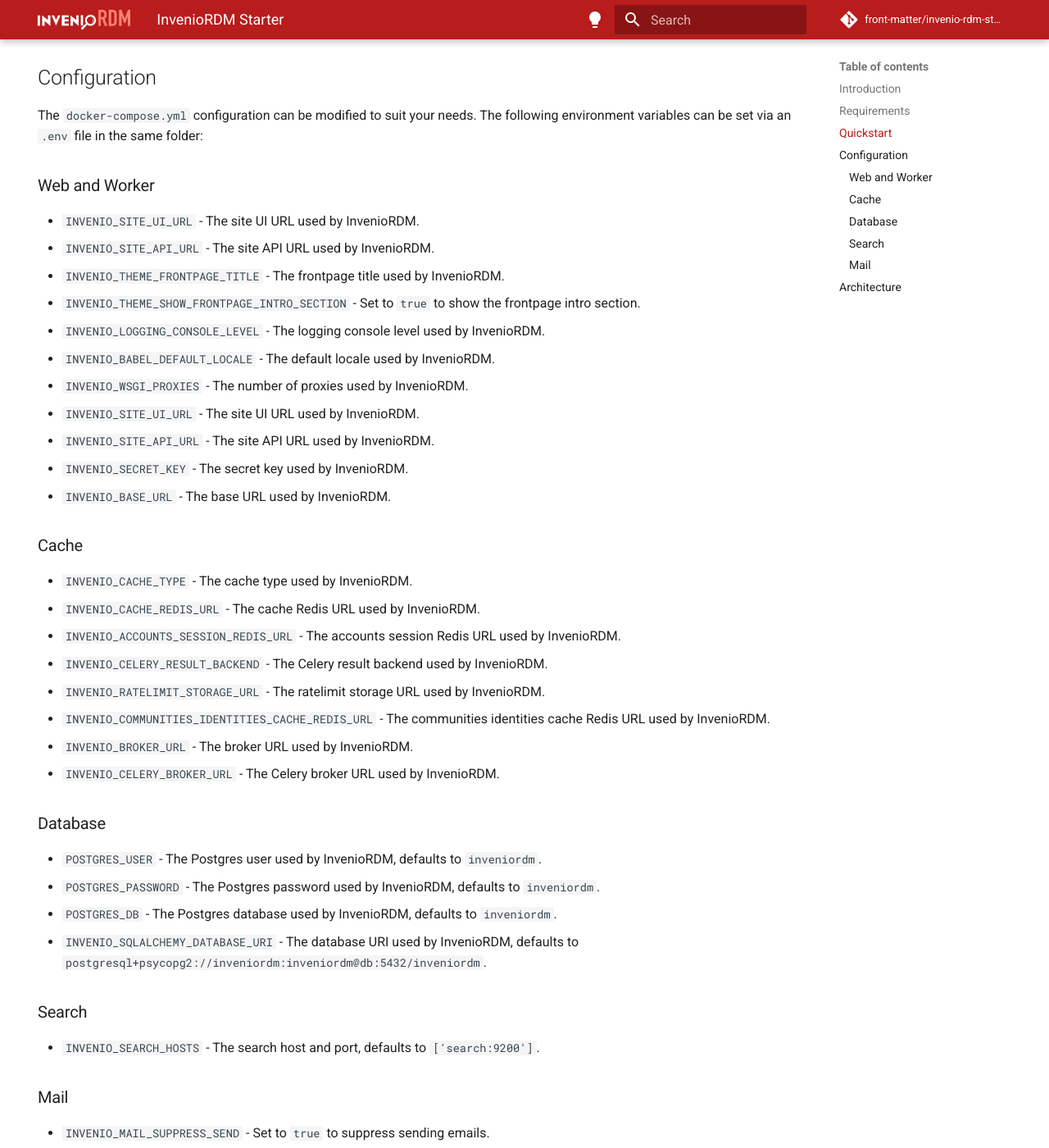
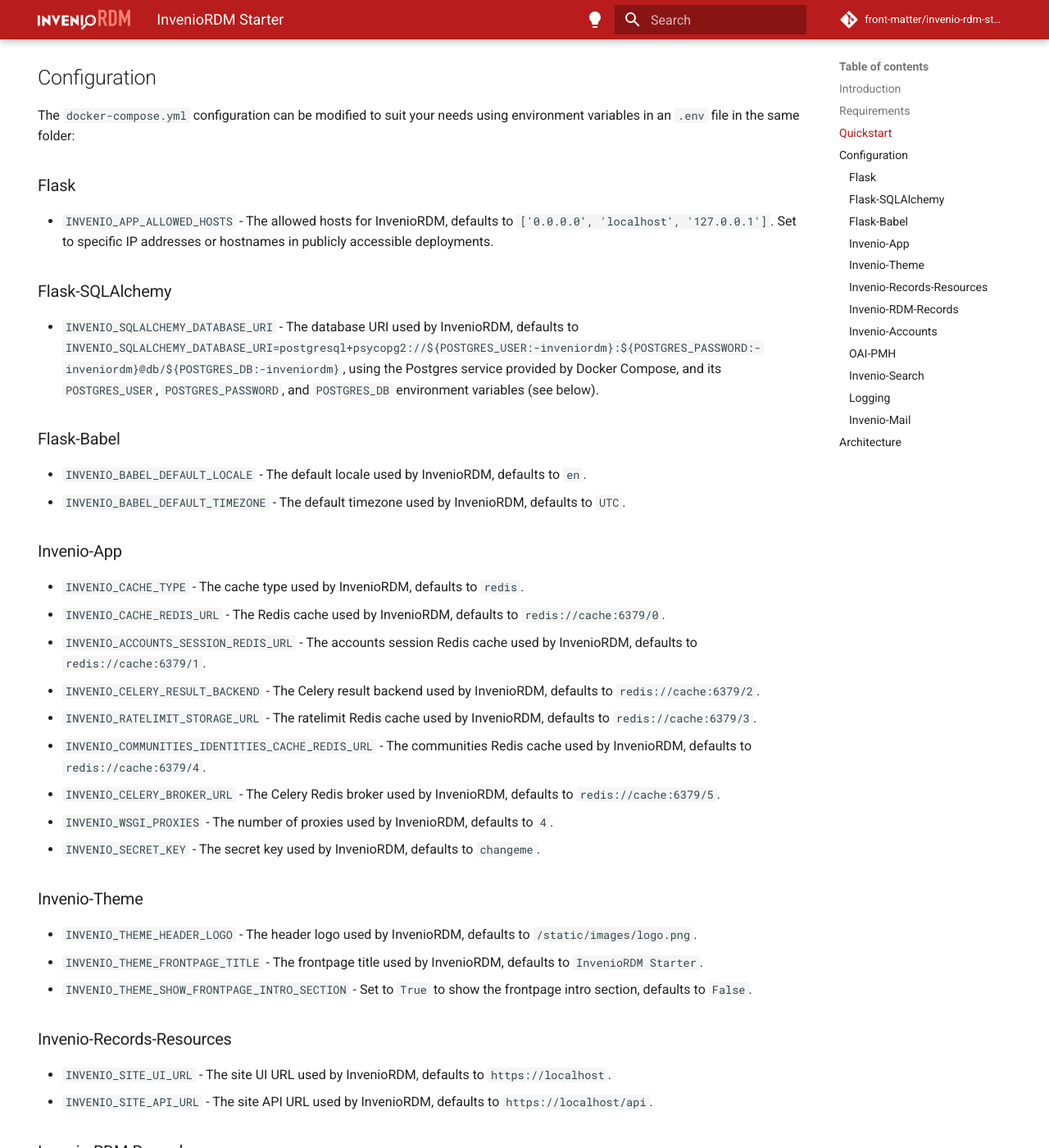
Before and after one commit to front-matter/invenio-rdm-starter, an MkDocs documentation site: the page built from docs/index.md, in a window 1280 px wide and 1400 px high, scrolled down 1453 px. Shown: the whole window at 82% size. Built offline with MkDocs 1.6.1 and Material for MkDocs 9.7.7, drawn with Linux system fonts in a browser that asks for light colours; comment, search, counter and statistics services are not loaded; some of the changed text lies outside the part shown.

Commit message:
update documentation of env variables.

```diff
--- a/docs/index.md
+++ b/docs/index.md
@@ -45,47 +45,78 @@
 
 ## Configuration
 
-The `docker-compose.yml` configuration can be modified to suit your needs. The following environment variables can be set via an `.env` file in the same folder:
+The `docker-compose.yml` configuration can be modified to suit your needs using environment variables in an `.env` file in the same folder:
 
-### Web and Worker
+### Flask
 
-* `INVENIO_SITE_UI_URL` - The site UI URL used by InvenioRDM.
-* `INVENIO_SITE_API_URL` - The site API URL used by InvenioRDM.
-* `INVENIO_THEME_FRONTPAGE_TITLE` - The frontpage title used by InvenioRDM.
-* `INVENIO_THEME_SHOW_FRONTPAGE_INTRO_SECTION` - Set to `true` to show the frontpage intro section.
-* `INVENIO_LOGGING_CONSOLE_LEVEL` - The logging console level used by InvenioRDM.
-* `INVENIO_BABEL_DEFAULT_LOCALE` - The default locale used by InvenioRDM.
-* `INVENIO_WSGI_PROXIES` - The number of proxies used by InvenioRDM.
-* `INVENIO_SITE_UI_URL` - The site UI URL used by InvenioRDM.
-* `INVENIO_SITE_API_URL` - The site API URL used by InvenioRDM.
-* `INVENIO_SECRET_KEY` - The secret key used by InvenioRDM.
-* `INVENIO_BASE_URL` - The base URL used by InvenioRDM.
+* `INVENIO_APP_ALLOWED_HOSTS` - The allowed hosts for InvenioRDM, defaults to `['0.0.0.0', 'localhost', '127.0.0.1']`. Set to specific IP addresses or hostnames in publicly accessible deployments.
 
-### Cache
+### Flask-SQLAlchemy
 
-* `INVENIO_CACHE_TYPE` - The cache type used by InvenioRDM.
-* `INVENIO_CACHE_REDIS_URL` - The cache Redis URL used by InvenioRDM.
-* `INVENIO_ACCOUNTS_SESSION_REDIS_URL` - The accounts session Redis URL used by InvenioRDM.
-* `INVENIO_CELERY_RESULT_BACKEND` - The Celery result backend used by InvenioRDM.
-* `INVENIO_RATELIMIT_STORAGE_URL` - The ratelimit storage URL used by InvenioRDM.
-* `INVENIO_COMMUNITIES_IDENTITIES_CACHE_REDIS_URL` - The communities identities cache Redis URL used by InvenioRDM.
-* `INVENIO_BROKER_URL` - The broker URL used by InvenioRDM.
-* `INVENIO_CELERY_BROKER_URL` - The Celery broker URL used by InvenioRDM.
+* `INVENIO_SQLALCHEMY_DATABASE_URI` - The database URI used by InvenioRDM, defaults to `INVENIO_SQLALCHEMY_DATABASE_URI=postgresql+psycopg2://${POSTGRES_USER:-inveniordm}:${POSTGRES_PASSWORD:-inveniordm}@db/${POSTGRES_DB:-inveniordm}`, using the Postgres service provided by Docker Compose, and its `POSTGRES_USER`, `POSTGRES_PASSWORD`, and `POSTGRES_DB` environment variables (see below).
 
-### Database
+### Flask-Babel
 
-* `POSTGRES_USER` - The Postgres user used by InvenioRDM, defaults to `inveniordm`.
-* `POSTGRES_PASSWORD` - The Postgres password used by InvenioRDM, defaults to `inveniordm`.
-* `POSTGRES_DB` - The Postgres database used by InvenioRDM, defaults to `inveniordm`.
-* `INVENIO_SQLALCHEMY_DATABASE_URI` - The database URI used by InvenioRDM, defaults to `postgresql+psycopg2://inveniordm:inveniordm@db:5432/inveniordm`.
+* `INVENIO_BABEL_DEFAULT_LOCALE` - The default locale used by InvenioRDM, defaults to `en`.
+* `INVENIO_BABEL_DEFAULT_TIMEZONE` - The default timezone used by InvenioRDM, defaults to `UTC`.
 
-### Search
+### Invenio-App
 
-* `INVENIO_SEARCH_HOSTS` - The search host and port, defaults to `['search:9200']`.
+* `INVENIO_CACHE_TYPE` - The cache type used by InvenioRDM, defaults to `redis`.
+* `INVENIO_CACHE_REDIS_URL` - The Redis cache used by InvenioRDM, defaults to `redis://cache:6379/0`.
+* `INVENIO_ACCOUNTS_SESSION_REDIS_URL` - The accounts session Redis cache used by InvenioRDM, defaults to `redis://cache:6379/1`.
+* `INVENIO_CELERY_RESULT_BACKEND` - The Celery result backend used by InvenioRDM, defaults to `redis://cache:6379/2`.
+* `INVENIO_RATELIMIT_STORAGE_URL` - The ratelimit Redis cache used by InvenioRDM, defaults to `redis://cache:6379/3`.
+* `INVENIO_COMMUNITIES_IDENTITIES_CACHE_REDIS_URL` - The communities Redis cache used by InvenioRDM, defaults to `redis://cache:6379/4`.
+* `INVENIO_CELERY_BROKER_URL` - The Celery Redis broker used by InvenioRDM, defaults to `redis://cache:6379/5`.
 
-### Mail
+* `INVENIO_WSGI_PROXIES` - The number of proxies used by InvenioRDM, defaults to `4`.
+* `INVENIO_SECRET_KEY` - The secret key used by InvenioRDM, defaults to `changeme`.
 
-* `INVENIO_MAIL_SUPPRESS_SEND` - Set to `true` to suppress sending emails.
+### Invenio-Theme
+
+* `INVENIO_THEME_HEADER_LOGO` - The header logo used by InvenioRDM, defaults to `/static/images/logo.png`.
+* `INVENIO_THEME_FRONTPAGE_TITLE` - The frontpage title used by InvenioRDM, defaults to `InvenioRDM Starter`.
+* `INVENIO_THEME_SHOW_FRONTPAGE_INTRO_SECTION` - Set to `True` to show the frontpage intro section, defaults to `False`.
+
+### Invenio-Records-Resources
+
+* `INVENIO_SITE_UI_URL` - The site UI URL used by InvenioRDM, defaults to `https://localhost`.
+* `INVENIO_SITE_API_URL` - The site API URL used by InvenioRDM, defaults to `https://localhost/api`.
+
+### Invenio-RDM-Records
+
+* `INVENIO_DATACITE_ENABLED` - Set to `True` to enable DataCite, defaults to `False`.
+* `INVENIO_DATACITE_USERNAME` - The DataCite username used by InvenioRDM.
+* `INVENIO_DATACITE_PASSWORD` - The DataCite password used by InvenioRDM.
+* `INVENIO_DATACITE_PREFIX` - The DataCite DOI prefix used by InvenioRDM.
+* `INVENIO_DATACITE_TEST_MODE` - Set to `True` to enable DataCite test mode, defaults to `True`.
+* `INVENIO_DATACITE_DATACENTER_SYMBOL` - The DataCite datacenter symbol (e.g. `CERN:ZENODO`) used by InvenioRDM.
+
+* `INVENIO_RDM_ALLOW_METADATA_ONLY_RECORDS` - Set to `True` to allow metadata-only records, defaults to `True`.
+* `INVENIO_RDM_ALLOW_RESTRICTED_RECORDS` - Set to `True` to allow restricted records, defaults to `True`.
+* `INVENIO_RDM_CITATION_STYLES_DEFAULT` - The default citation style used by InvenioRDM, defaults to `apa`.
+
+### Invenio-Accounts
+
+* `INVENIO_ACCOUNTS_LOCAL_LOGIN_ENABLED` - Set to `True` to enable local login, defaults to `True`.
+
+### OAI-PMH
+
+* `INVENIO_OAISERVER_ID_PREFIX` - The OAI-PMH ID prefix used by InvenioRDM, defaults to `invenio-rdm`.
+
+### Invenio-Search
+
+* `INVENIO_SEARCH_HOSTS` - The search host and port (as used in this Docker Compose), defaults to `['search:9200']`.
+* `INVENIO_SEARCH_INDEX_PREFIX` - The search index prefix used by InvenioRDM, defaults to `invenio-rdm-`.
+
+### Logging
+
+* `INVENIO_LOGGING_CONSOLE_LEVEL` - The logging console level used by InvenioRDM, defaults to `WARNING`.
+
+### Invenio-Mail
+
+* `INVENIO_MAIL_SUPPRESS_SEND` - Set to `True` to suppress sending emails, defaults to `True`. Useful for development and testing.
 
 ## Architecture
 
--- a/invenio.cfg
+++ b/invenio.cfg
@@ -79,7 +79,7 @@
 # Default locale (language)
 BABEL_DEFAULT_LOCALE = 'en'
 # Default time zone
-BABEL_DEFAULT_TIMEZONE = 'Europe/Zurich'
+BABEL_DEFAULT_TIMEZONE = 'UTC'
 
 
 # Invenio-I18N
@@ -115,7 +115,6 @@
 # =========================
 # See https://github.com/inveniosoftware/invenio-records-resources/blob/master/invenio_records_resources/config.py
 
-# TODO: Set with your own hostname when deploying to production
 SITE_UI_URL = "https://localhost"
 
 SITE_API_URL = "https://localhost/api"
@@ -181,7 +180,7 @@
 # =======
 # See https://github.com/inveniosoftware/invenio-oaiserver/blob/master/invenio_oaiserver/config.py
 
-OAISERVER_ID_PREFIX = "invenio-rdm-starter.com"
+OAISERVER_ID_PREFIX = "invenio-rdm"
 """The prefix that will be applied to the generated OAI-PMH ids."""
 
 # Invenio-Search
```
Also changed, not shown: README.md (+69 -32 lines), docker-compose.yml (+59 -17 lines), 2 other files.
